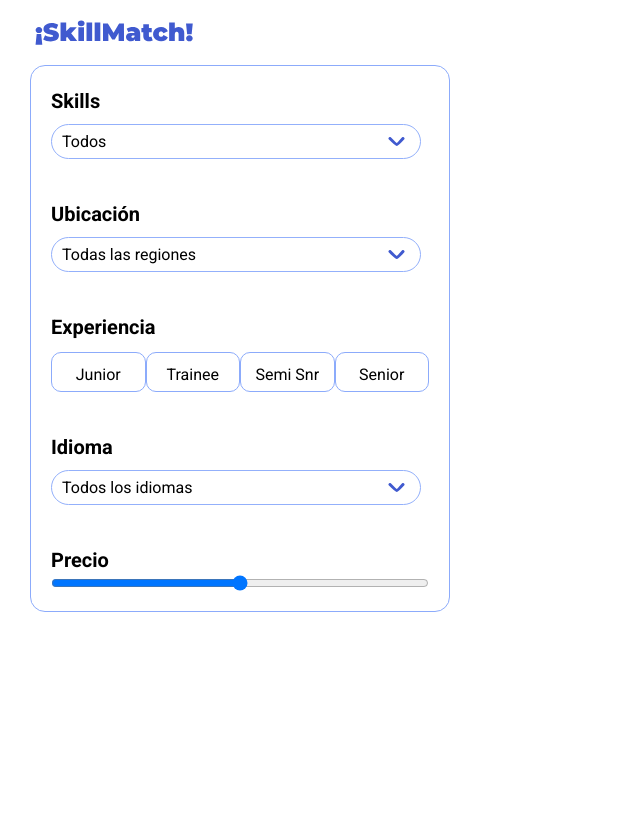
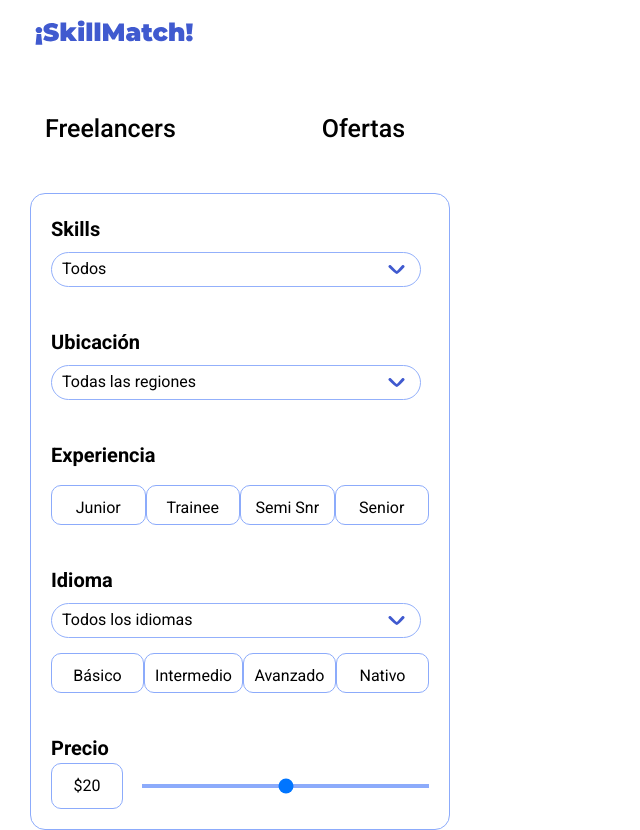
Before and after one commit to No-Country-simulation/s16-15-t-php-react, a React (Vite) app in the folder Frontend/: page /browser in a window 1280 px wide. Shown: the whole page, without its empty margins (0-640 px from the left). Before the commit the page ends 800 px from the top, so only its background shows below. Built offline with nearby package versions, Linux system fonts and the light colour scheme.

Commit message:
add styles and elements to browserPage anda browserFilters

```diff
--- a/Frontend/src/components/filters/BrowserFilters.jsx
+++ b/Frontend/src/components/filters/BrowserFilters.jsx
@@ -1,5 +1,6 @@
 import styles from '../../styles/browserFilters.module.css'
 import Select from '../select/Select'
+import PropTypes from 'prop-types'
 
 const BrowserFilters = () => {
   const skills = [
@@ -32,6 +33,15 @@ const BrowserFilters = () => {
     {value: "portugués", label: "Portugués"},
   ]
 
+  // temporario
+  const ButtonSquare = ({label}) => {
+    return <button className={styles.buttonSquare}>{label}</button>
+  };
+
+  ButtonSquare.propTypes = {
+    label: PropTypes.string,
+  }
+
   return (
     <aside className={styles.filtersContainer}>
         <section className={styles.browserSections}>
@@ -45,21 +55,32 @@ const BrowserFilters = () => {
         <section className={styles.browserSections}>
           <h2 className={styles.filtersTitle}>Experiencia</h2>
           {/* temporario */}
-          <div className={styles.experience}>
-            <button className={styles.buttonExperience}>Junior</button>
-            <button className={styles.buttonExperience}>Trainee</button>
-            <button className={styles.buttonExperience}>Semi Snr</button>
-            <button className={styles.buttonExperience}>Senior</button>
+          <div className={styles.btnSection}>
+            <ButtonSquare label="Junior" />
+            <ButtonSquare label="Trainee" />
+            <ButtonSquare label="Semi Snr" />
+            <ButtonSquare label="Senior" />
           </div>
         </section>
         <section className={styles.browserSections}>
           <h2 className={styles.filtersTitle}>Idioma</h2>
           <Select options={language} />
+          {/* temporario */}
+          <div className={styles.btnSection}>
+            <ButtonSquare label="Básico" />
+            <ButtonSquare label="Intermedio" />
+            <ButtonSquare label="Avanzado" />
+            <ButtonSquare label="Nativo" />
+          </div>
         </section>
         <section className={styles.browserSections}>
           <h2 className={styles.filtersTitle}>Precio</h2>
           {/* temporario */}
-          <input type="range" />
+          <div className={styles.rangeContainer}>
+            <div className={styles.price}>$20</div>
+            <input type="range" className={styles.range} />
+          </div>
+
         </section>
     </aside>
   )
--- a/Frontend/src/pages/BrowserPage.jsx
+++ b/Frontend/src/pages/BrowserPage.jsx
@@ -1,10 +1,17 @@
 import BrowserFilters from "../components/filters/BrowserFilters"
+import styles from "../styles/browserPage.module.css"
 
 function BrowserPage() {
   return (
     <div>
-      <main>
+      <header className={styles.browserTabs}>
+        <h2 className={styles.tabs}>Freelancers</h2>
+        <h2 className={styles.tabs}>Ofertas</h2>
+      </header>
+      <main className={styles.browser}>
         <BrowserFilters />
+        <section className={styles.cardContainer}>
+        </section>
       </main>
     </div>
   )
--- a/Frontend/src/styles/browserFilters.module.css
+++ b/Frontend/src/styles/browserFilters.module.css
@@ -19,15 +19,38 @@
   padding: 20px;
 }
 
-.experience{
+.btnSection{
   display: flex;
-  justify-content: space-between;
+  justify-content: space-around;
   flex-direction: row;
-  padding-top: 10px;
+  padding-top: 15px;
 }
 
-.buttonExperience{
+
+.buttonSquare{
   border: 1px solid #8CABFB;
   padding: 10px;
   border-radius: 10px;
 }
+
+.rangeContainer{
+  display: flex;
+  justify-content: space-between;
+  align-items: center;
+}
+
+.price{
+  width: 72px;
+  border: 1px solid #8CABFB;
+  border-radius: 10px;
+  padding: 10px;
+  text-align: center;
+}
+
+.range{
+  width: 287px;
+  height: 4px;
+  -webkit-appearance: none;
+  background-color: #8CABFB;
+  outline: none;
+}
--- a/Frontend/src/styles/browserPage.module.css
+++ b/Frontend/src/styles/browserPage.module.css
@@ -0,0 +1,19 @@
+.browserTabs{
+  display: flex;
+  padding: 30px;
+  width: 450px;
+  justify-content: space-between;
+}
+
+.tabs{
+  padding: 15px;
+  font-size: 25px;
+  font-weight: 500;
+  cursor: pointer;
+}
+
+.browser{
+  display: flex;
+  justify-content: space-between;
+  align-items: center;
+}
```
